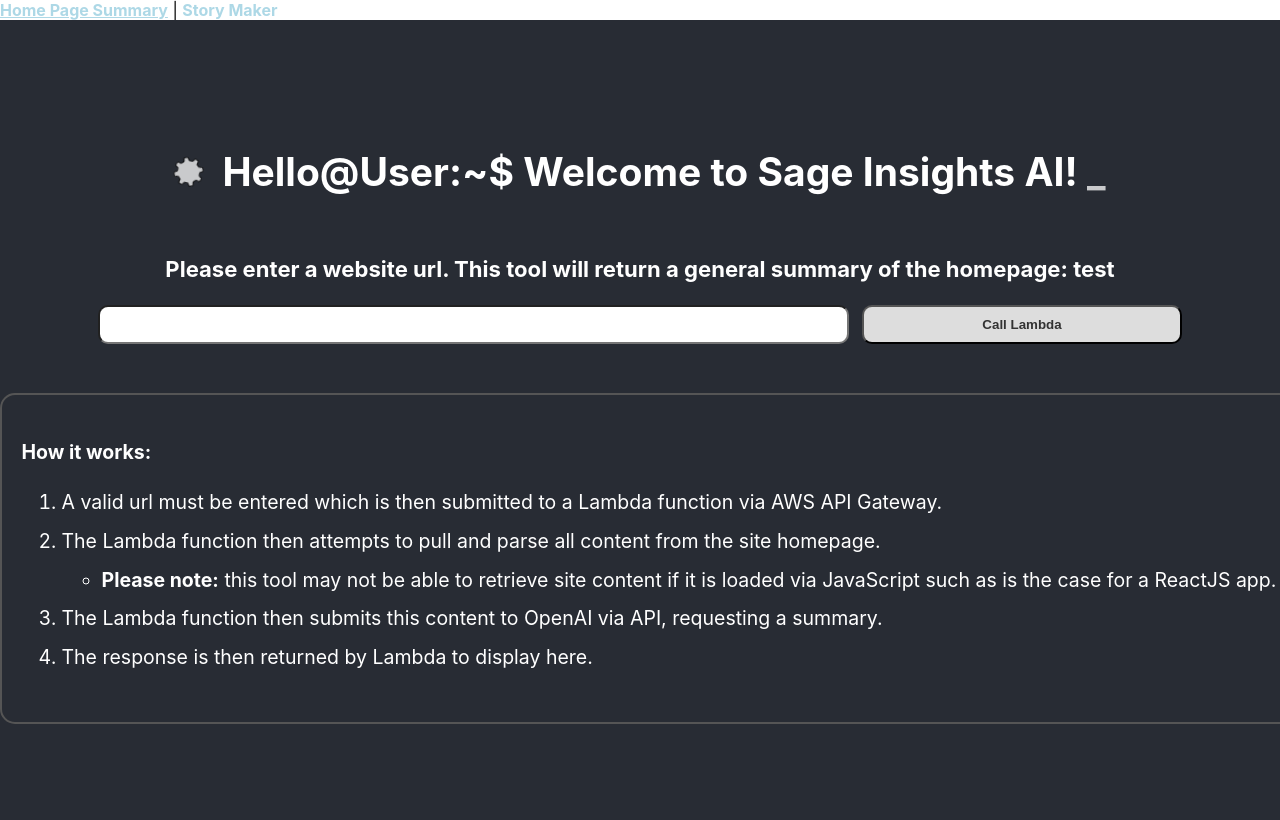
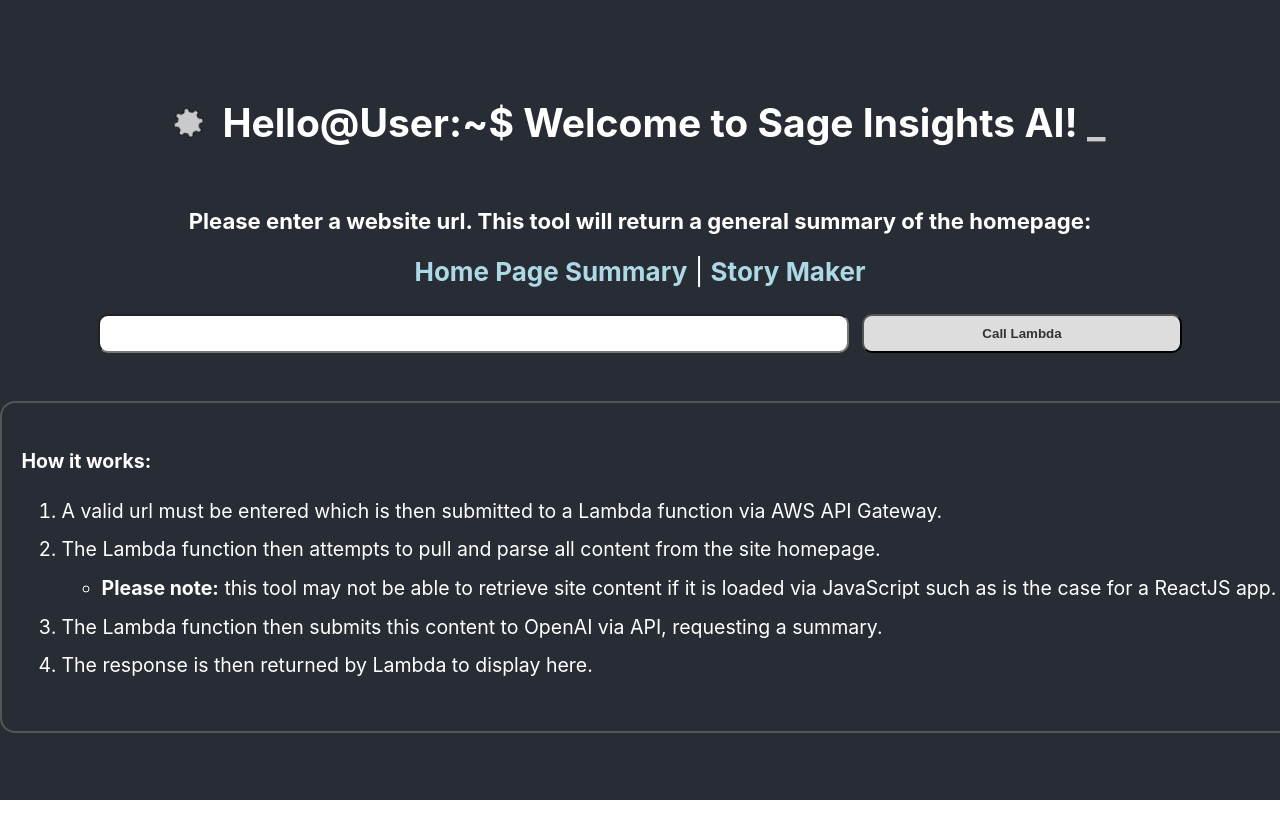
Before and after one commit to tm4747/sageinsightsai, a React (Create React App) app: page / in a window 1280 px wide. Shown: the top 820 px of the page. Built offline with nearby package versions, Linux system fonts and the light colour scheme.

Commit message:
add nav to all page templates from app.js

```diff
--- /dev/null
+++ b/src/App.css
@@ -0,0 +1,3 @@
+.theNav{
+  padding-bottom:1em;
+}
--- a/src/App.js
+++ b/src/App.js
@@ -1,14 +1,18 @@
-import { Routes, Route } from 'react-router-dom';
+import { Routes, Route, Link} from 'react-router-dom';
+import './App.css';
 import Layout from './Layout';
 import HomeSummaryTool from './pages/HomeSummaryTool';
 import StoryMaker from './pages/StoryMaker';
 
 function App() {
+  const nav = (<nav className={"theNav"}>
+    <Link to="/">Home Page Summary</Link> | <Link to="/story-maker">Story Maker</Link>
+  </nav>);
   return (
     <Routes>
       <Route path="/" element={<Layout />}>
-        <Route index element={<HomeSummaryTool testProp={"test"}/>} />
-        <Route path="story-maker" element={<StoryMaker testProp={"test"} />}  />
+        <Route index element={<HomeSummaryTool theNav={nav}/>} />
+        <Route path="story-maker" element={<StoryMaker theNav={nav} />}  />
       </Route>
     </Routes>
   );
--- a/src/Layout.js
+++ b/src/Layout.js
@@ -1,13 +1,10 @@
 // src/components/Layout.js
-import { Outlet, Link } from 'react-router-dom';
+import { Outlet } from 'react-router-dom';
 import './Layout.css'; // optional styling
 
 const Layout = () => {
   return (
     <div className="layout">
-      <nav>
-        <Link to="/">Home Page Summary</Link> | <Link to="/story-maker">Story Maker</Link>
-      </nav>
       <main>
         <Outlet /> {/* This renders the current child route */}
       </main>
--- a/src/pages/HomeSummaryTool.js
+++ b/src/pages/HomeSummaryTool.js
@@ -7,7 +7,7 @@
 import FlashingText from '../components/FlashingText';
 
 
-function HomeSummaryTool({testProp}) {
+function HomeSummaryTool({theNav}) {
   const [htmlReponse, setHtmlResponse] = useState('');
   const [postResponse, setPostResponse] = useState('');
   const [enteredUrl, setEnteredUrl] = useState('');
@@ -106,7 +106,8 @@
         <section className="body">
           <div className={"formDiv"}>
             <p className={"directions"}>Please enter a website url.
-              This tool will return a general summary of the homepage: {testProp}</p>
+              This tool will return a general summary of the homepage:</p>
+              {theNav}
             <input className={inputClasses} onChange={handleInputChange} type="text"/>
             <button className={"button"} onClick={callLambda}>Call Lambda</button>
             {/* <span> error: {enteredUrlError}</span> */}
--- a/src/pages/StoryMaker.js
+++ b/src/pages/StoryMaker.js
@@ -7,7 +7,7 @@
 import FlashingText from '../components/FlashingText';
 
 
-function StoryMaker() {
+function StoryMaker({theNav}) {
   const [htmlReponse, setHtmlResponse] = useState('');
   const [postResponse, setPostResponse] = useState('');
   const [enteredUrl, setEnteredUrl] = useState('');
@@ -103,6 +103,7 @@
           <div className={"formDiv"}>
             <p className={"directions"}>You will create 3 characters, using the following dropdowns to determine their characteristics.  They you can optionally enter a scenario.
               This tool will then carry out a conversation utilizing 3 different LLMs using OpenAI, Google Gemini and Anthropic Claude:</p>
+              {theNav}
             <input className={inputClasses} onChange={handleInputChange} type="text"/>
             <button className={"button"} onClick={callLambda}>Call Lambda</button>
             {/* <span> error: {enteredUrlError}</span> */}
```
